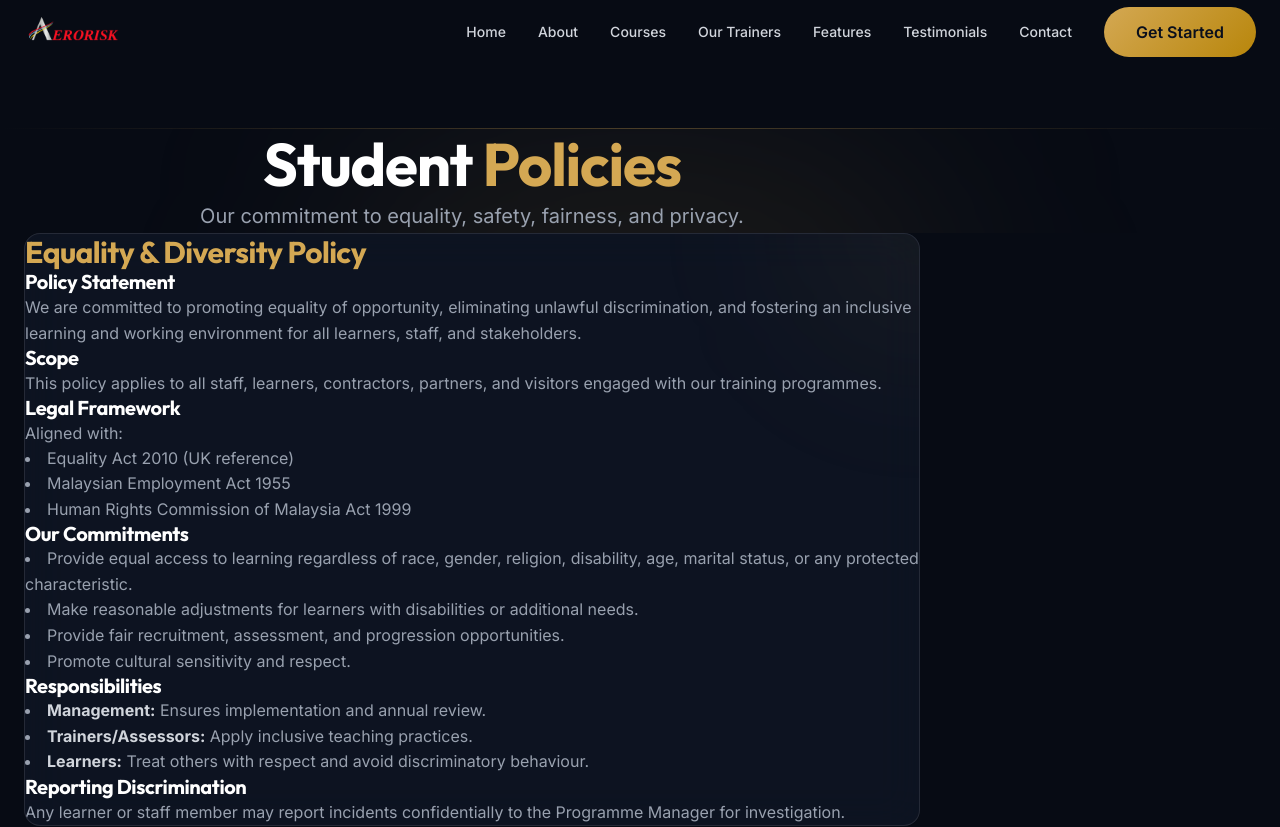
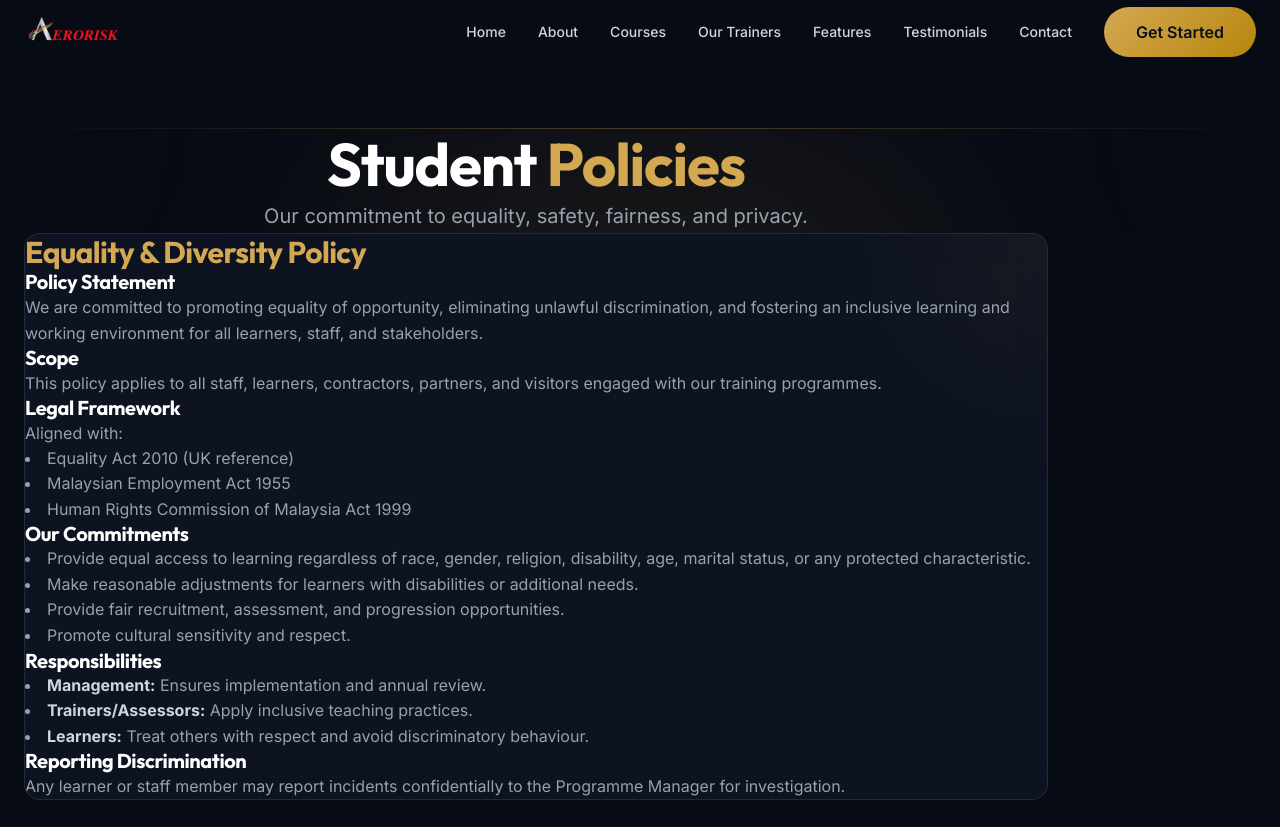
Before and after one commit to aeroriskmy/org, a Next.js app: page /student-policy in a window 1280 px wide. Shown: the top 827 px of the page. Built offline with nearby package versions, Linux system fonts and the light colour scheme.

Commit message:
style: center and widen policy cards

```diff
--- a/src/app/student-policy/page.tsx
+++ b/src/app/student-policy/page.tsx
@@ -262,7 +262,7 @@
                         initial={{ opacity: 0, y: 30 }}
                         animate={{ opacity: 1, y: 0 }}
                         transition={{ duration: 0.8 }}
-                        className="text-center max-w-4xl mx-auto"
+                        className="text-center max-w-5xl mx-auto"
                     >
                         <h1 className="text-4xl md:text-5xl lg:text-6xl font-bold mb-6 font-outfit">
                             Student <span className="text-[#d4a853]">Policies</span>
@@ -277,7 +277,7 @@
             {/* Content Sections */}
             <section className="pb-24">
                 <div className="container mx-auto px-6">
-                    <div className="max-w-4xl mx-auto">
+                    <div className="max-w-5xl mx-auto">
                         {policySections.map((section, index) => (
                             <div key={index}>
                                 <motion.div
```
